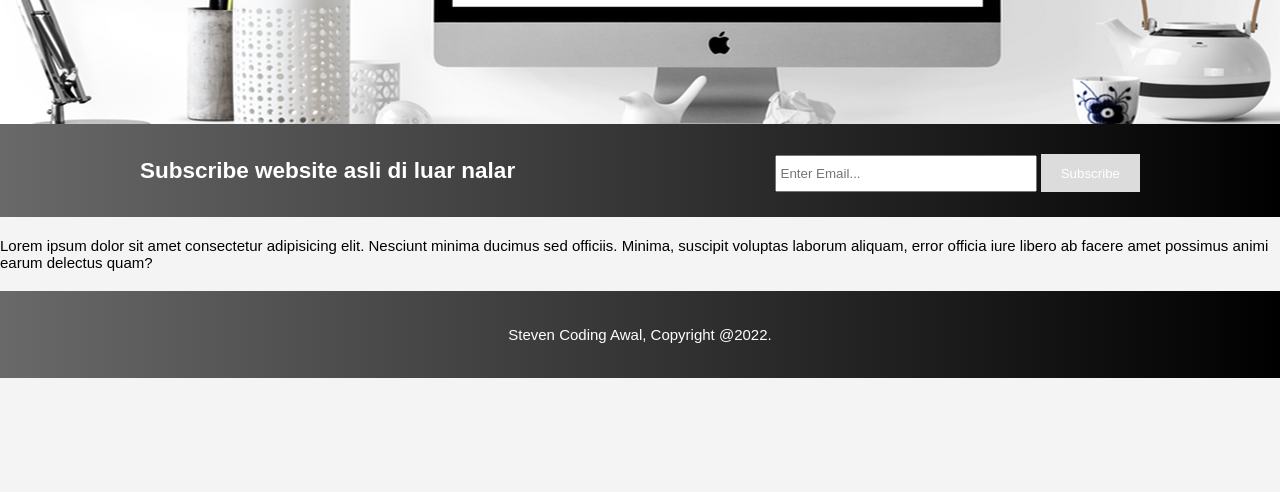
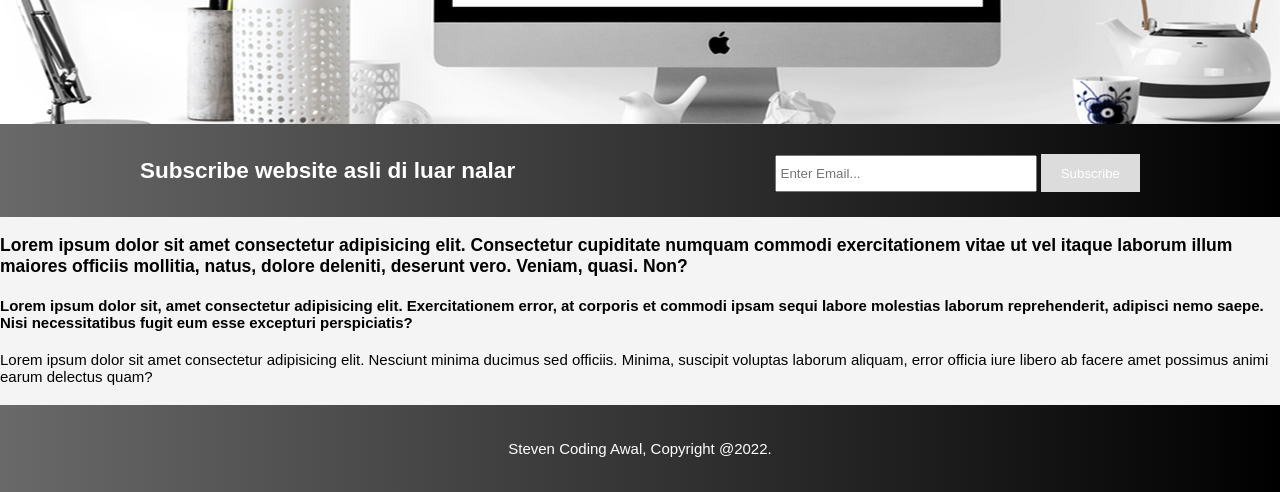
Before and after one commit to Rhainne0/rhianne.github.io, a plain HTML site: page about.html in a window 1280 px wide. Shown: the part 381-873 px from the top of the page. Before the commit the page ends 800 px from the top, so only its background shows below. Drawn offline with Linux system fonts and the light colour scheme.

Commit message:
Update about.html

```diff
--- a/about.html
+++ b/about.html
@@ -41,7 +41,12 @@
 		</form>
 	</div>
 </section>
-
+<section>
+	<div>
+		<h3>Lorem ipsum dolor sit amet consectetur adipisicing elit. Consectetur cupiditate numquam commodi exercitationem vitae ut vel itaque laborum illum maiores officiis mollitia, natus, dolore deleniti, deserunt vero. Veniam, quasi. Non?</h3>
+		<h4>Lorem ipsum dolor sit, amet consectetur adipisicing elit. Exercitationem error, at corporis et commodi ipsam sequi labore molestias laborum reprehenderit, adipisci nemo saepe. Nisi necessitatibus fugit eum esse excepturi perspiciatis?</h4>
+	</div>
+</section>
 <section id="boxes">
 	Lorem ipsum dolor sit amet consectetur adipisicing elit. Nesciunt minima ducimus sed officiis. Minima, suscipit voluptas laborum aliquam, error officia iure libero ab facere amet possimus animi earum delectus quam?
 </section>
```
